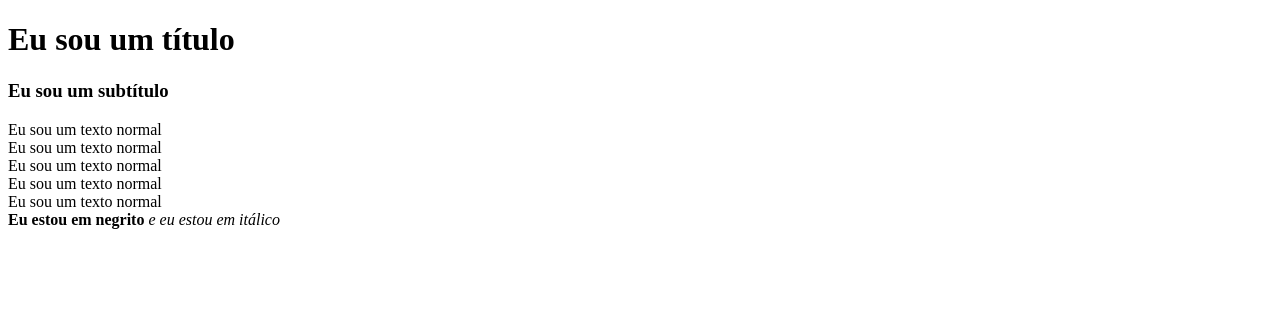
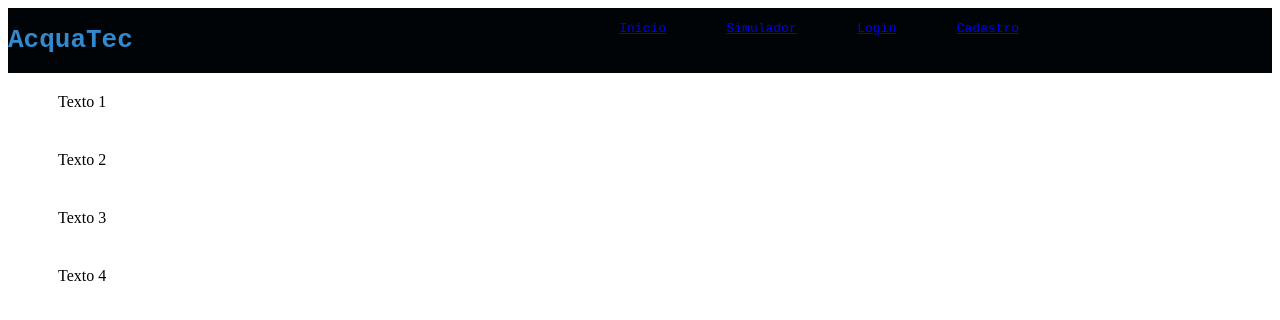
Before and after one commit to maryssilva/projeto-MaryannaSilva, a plain HTML site: page index.html in a window 1280 px wide. Drawn offline with Linux system fonts and the light colour scheme.

Commit message:
Código CSS header

```diff
--- a/index.html
+++ b/index.html
@@ -5,20 +5,28 @@
     <meta http-equiv="X-UA-Compatible" content="IE=edge">
     <meta name="viewport" content="width=device-width, initial-scale=1.0">
 
-    <title>Projeto IOT Revolucionário</title>
+    <title>AcquaTec</title>
 
     <link rel="stylesheet" href="style.css">
 </head>
 
 <body>
-    <h1>Eu sou um título</h1>
-    <h3>Eu sou um subtítulo</h3>
-    <span>Eu sou um texto normal</span><br>
-    <span class="destaque">Eu sou um texto normal</span><br>
-    <span>Eu sou um texto normal</span><br>
-    <span>Eu sou um texto normal</span><br>
-    <span>Eu sou um texto normal</span><br>
-    <b>Eu estou em negrito</b>
-    <i class="destaque" id="destaqueEspecial">e eu estou em itálico</i>
+   <div class="header">
+       <div class="container">
+           <h1>AcquaTec</h1>
+           <ul class="navbar">
+               <li><a href="#">Início</a></li>
+               <li><a href="#">Simulador</a></li>
+               <li><a href="#">Login</a></li>
+               <li><a href="#">Cadastro</a></li>
+           </ul>
+       </div>
+   </div>
+   <div class="container">
+       <p>Texto 1</p>
+       <p>Texto 2</p>
+       <p>Texto 3</p>
+       <p>Texto 4</p>
+   </div>
 </body>
 </html>
```
